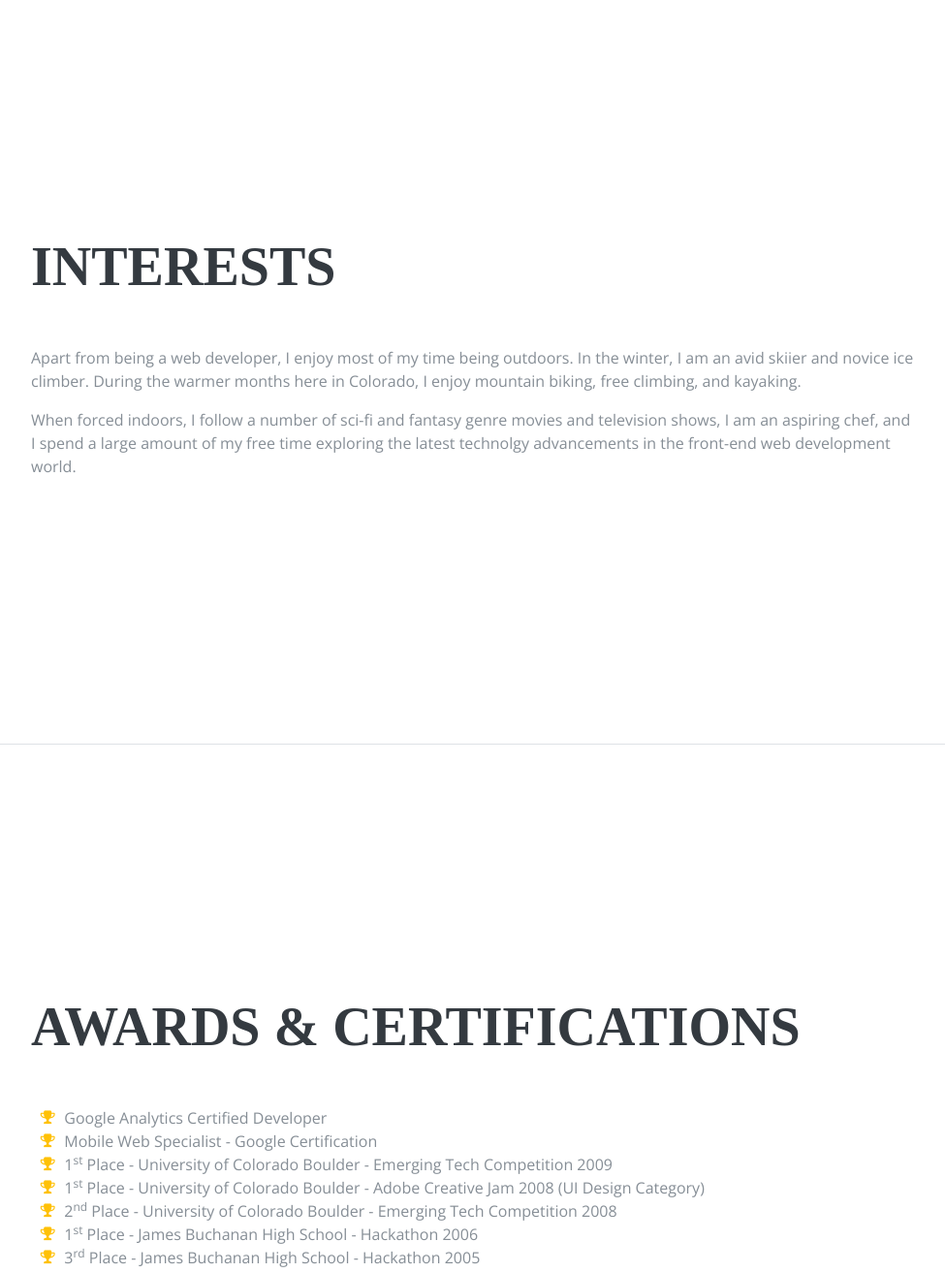
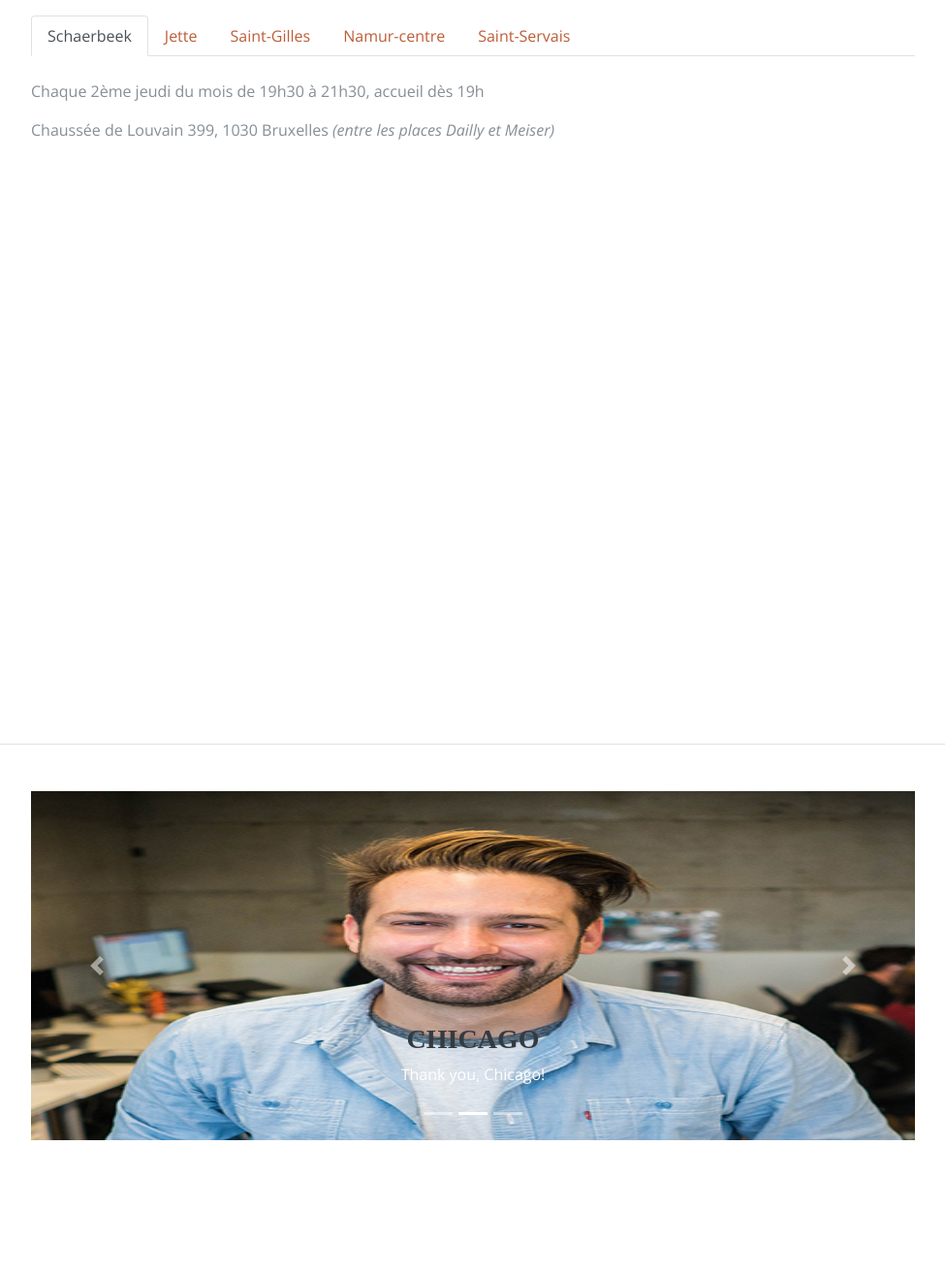
Before and after one commit to Adridor/becode-AHOD, a plain HTML site: page index.html in a window 1280 px wide. Shown: the part 3540-4853 px from the top of the page at 97% size, without its empty margins (288-1263 px from the left). Drawn offline with nearby package versions, Linux system fonts and the light colour scheme; a web font is replaced by a local one.

Commit message:
ajout A-part.html Ou? Carroussel et Form

```diff
--- a/css/resume.css
+++ b/css/resume.css
@@ -145,3 +145,10 @@ a {
 a:hover, a:focus, a:active {
   color: #824027;
 }
+
+.carousel-inner img {
+    width: 100%;
+    height: 45vh;
+}
+
+.
--- a/index.html
+++ b/index.html
@@ -21,7 +21,7 @@
     <link href="vendor/simple-line-icons/css/simple-line-icons.css" rel="stylesheet">
 
     <!-- Custom styles for this template -->
-    <link href="css/resume.min.css" rel="stylesheet">
+    <link href="css/resume.css" rel="stylesheet">
 
   </head>
 
@@ -249,47 +249,98 @@
           </ul>
         </div>
       </section>
+            <!-- section Quand et ou -->
+      <section class="resume-section p-3 p-lg-5 d-flex flex-column" id="interests">
+        <ul class="nav nav-tabs" id="myTab" role="tablist">
+          <li class="nav-item">
+            <a class="nav-link active" id="Schaerbeek-tab" data-toggle="tab" href="#Schaerbeek" role="tab" aria-controls="Schaerbeek" aria-selected="true">Schaerbeek</a>
+          </li>
+          <li class="nav-item">
+            <a class="nav-link" id="Jette-tab" data-toggle="tab" href="#Jette" role="tab" aria-controls="Jette" aria-selected="false">Jette</a>
+          </li>
+          <li class="nav-item">
+            <a class="nav-link" id="Gilles-tab" data-toggle="tab" href="#Gilles" role="tab" aria-controls="Saint-Gilles" aria-selected="false">Saint-Gilles</a>
+          </li>
+          <li class="nav-item">
+            <a class="nav-link" id="Namur-tab" data-toggle="tab" href="#Namur" role="tab" aria-controls="Namur-centre" aria-selected="false">Namur-centre</a>
+          </li>
+          <li class="nav-item">
+            <a class="nav-link" id="Servais-tab" data-toggle="tab" href="#Servais" role="tab" aria-controls="Saint-Servais" aria-selected="false">Saint-Servais</a>
+          </li>
+        </ul>
+        <div class="tab-content" id="myTabContent">
+            <div class="tab-pane fade show active" id="Schaerbeek" role="tabpanel" aria-labelledby="home-tab">
+                <br>
+                <p>Chaque 2ème jeudi du mois de 19h30 à 21h30, accueil dès 19h</p>
+                <p>Chaussée de Louvain 399, 1030 Bruxelles <i>(entre les places Dailly et Meiser)</i></p>
+            </div>
+            <div class="tab-pane fade" id="Jette" role="tabpanel" aria-labelledby="Jette-tab">
+                <br>
+                <p>Chaque 1er mardi du mois de 14h30 à 16h30, accueil dès 14h
+                    Facilité par Jean-Marc Priels (psychologue)
+                </p>
+                <p>Avenue de Sermon 93, 1090 Bruxelles
+                    (à proximité de la place du Miroir)
+                </p>
+            </div>
+            <div class="tab-pane fade" id="Gilles" role="tabpanel" aria-labelledby="Gilles-tab">
+                <br>
+                <p>(salle Calcutta, 2ème étage)</p>
 
-      <section class="resume-section p-3 p-lg-5 d-flex flex-column" id="interests">
-        <div class="my-auto">
-          <h2 class="mb-5">Interests</h2>
-          <p>Apart from being a web developer, I enjoy most of my time being outdoors. In the winter, I am an avid skiier and novice ice climber. During the warmer months here in Colorado, I enjoy mountain biking, free climbing, and kayaking.</p>
-          <p class="mb-0">When forced indoors, I follow a number of sci-fi and fantasy genre movies and television shows, I am an aspiring chef, and I spend a large amount of my free time exploring the latest technolgy advancements in the front-end web development world.</p>
+                <p>Chaque 3ème jeudi du mois de 19h30 à 21h30, accueil dès 19h (sauf en juillet-août)</p>
+
+                <p>Rue du Fort 35, 1060 Bruxelles</p>
+            </div>
+            <div class="tab-pane fade" id="Namur" role="tabpanel" aria-labelledby="Namur-tab">
+              <br>
+              <p>Chaque 4ème jeudi du mois de 14h à 16h, accueil dès 13h30</p>
+
+              <p>Boulevard de Merckem 7, 5000 Namur</p>
+            </div>
+            <div class="tab-pane fade" id="Servais" role="tabpanel" aria-labelledby="Servais-tab">
+              <br>
+              <p>Chaque 2ème mardi du mois de 19h à 21h, accueil dès 18h30: suspendu</p>
+              <p>Rue de Gembloux 179, 5002 Saint-Servais</p>
+            </div>
         </div>
       </section>
 
       <section class="resume-section p-3 p-lg-5 d-flex flex-column" id="awards">
-        <div class="my-auto">
-          <h2 class="mb-5">Awards &amp; Certifications</h2>
-          <ul class="fa-ul mb-0">
-            <li>
-              <i class="fa-li fa fa-trophy text-warning"></i>
-              Google Analytics Certified Developer</li>
-            <li>
-              <i class="fa-li fa fa-trophy text-warning"></i>
-              Mobile Web Specialist - Google Certification</li>
-            <li>
-              <i class="fa-li fa fa-trophy text-warning"></i>
-              1<sup>st</sup>
-              Place - University of Colorado Boulder - Emerging Tech Competition 2009</li>
-            <li>
-              <i class="fa-li fa fa-trophy text-warning"></i>
-              1<sup>st</sup>
-              Place - University of Colorado Boulder - Adobe Creative Jam 2008 (UI Design Category)</li>
-            <li>
-              <i class="fa-li fa fa-trophy text-warning"></i>
-              2<sup>nd</sup>
-              Place - University of Colorado Boulder - Emerging Tech Competition 2008</li>
-            <li>
-            <li>
-              <i class="fa-li fa fa-trophy text-warning"></i>
-              1<sup>st</sup>
-              Place - James Buchanan High School - Hackathon 2006</li>
-            <li>
-              <i class="fa-li fa fa-trophy text-warning"></i>
-              3<sup>rd</sup>
-              Place - James Buchanan High School - Hackathon 2005</li>
+        <div id="demo" class="carousel slide" data-ride="carousel">
+          <ul class="carousel-indicators">
+            <li data-target="#demo" data-slide-to="0" class="active"></li>
+            <li data-target="#demo" data-slide-to="1"></li>
+            <li data-target="#demo" data-slide-to="2"></li>
           </ul>
+        <div class="carousel-inner">
+          <div class="carousel-item active">
+            <img src="images/logo.jpg" alt="Los Angeles" width="1100" height="500">
+            <div class="carousel-caption">
+              <h3>Los Angeles</h3>
+              <p>We had such a great time in LA!</p>
+            </div>
+          </div>
+          <div class="carousel-item">
+            <img src="img/profile.jpg" alt="Chicago" width="1100" height="500">
+            <div class="carousel-caption">
+              <h3>Chicago</h3>
+              <p>Thank you, Chicago!</p>
+            </div>
+          </div>
+          <div class="carousel-item">
+            <img src="img/profile.jpg" alt="New York" width="1100" height="500">
+            <div class="carousel-caption">
+              <h3>New York</h3>
+              <p>We love the Big Apple!</p>
+            </div>
+          </div>
+        </div>
+        <a class="carousel-control-prev" href="#demo" data-slide="prev">
+          <span class="carousel-control-prev-icon"></span>
+        </a>
+        <a class="carousel-control-next" href="#demo" data-slide="next">
+          <span class="carousel-control-next-icon"></span>
+        </a>
         </div>
       </section>
 
```
Also changed, not shown: A-part.html (added, +171 -0 lines), package.json (deleted, +0 -43 lines).
